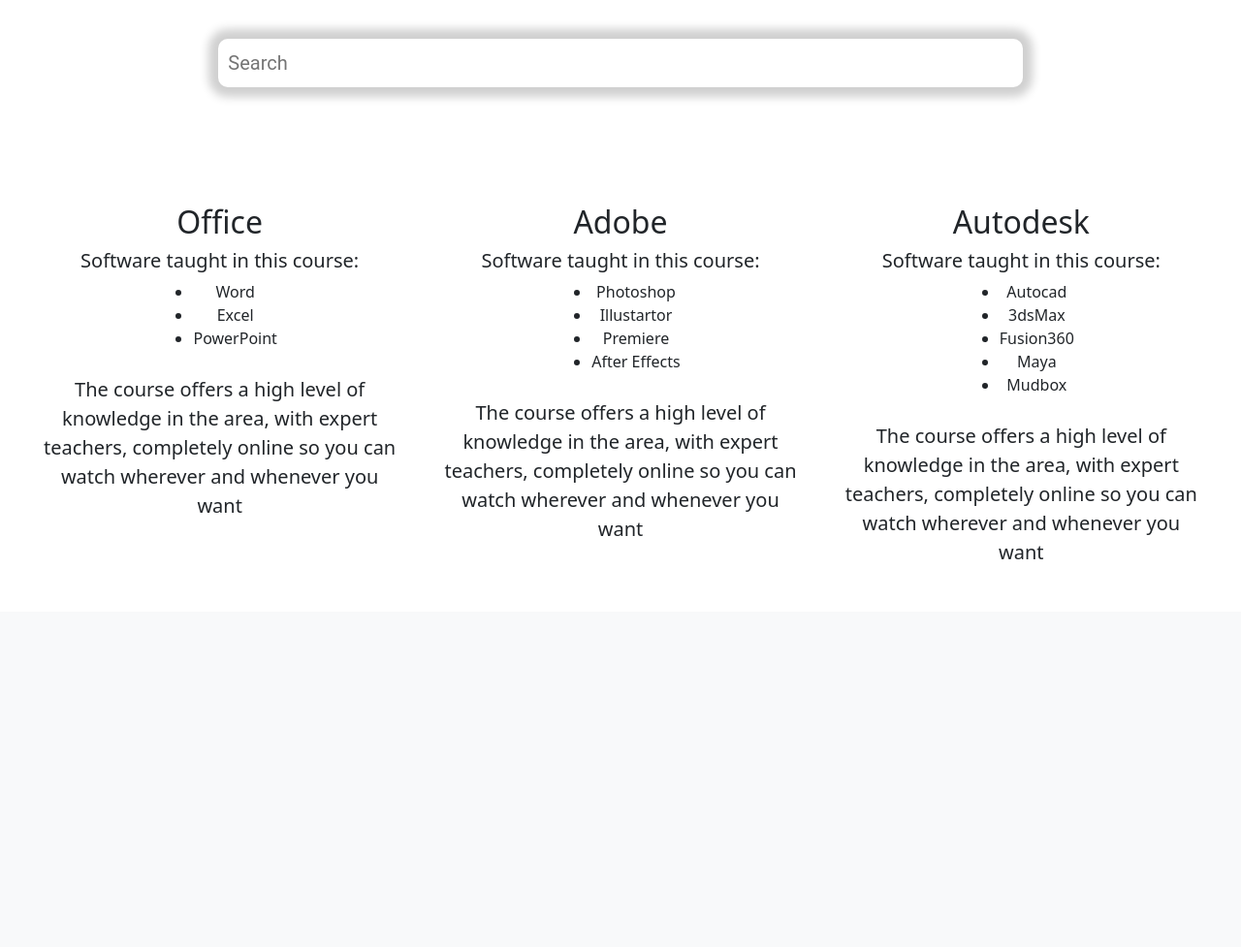
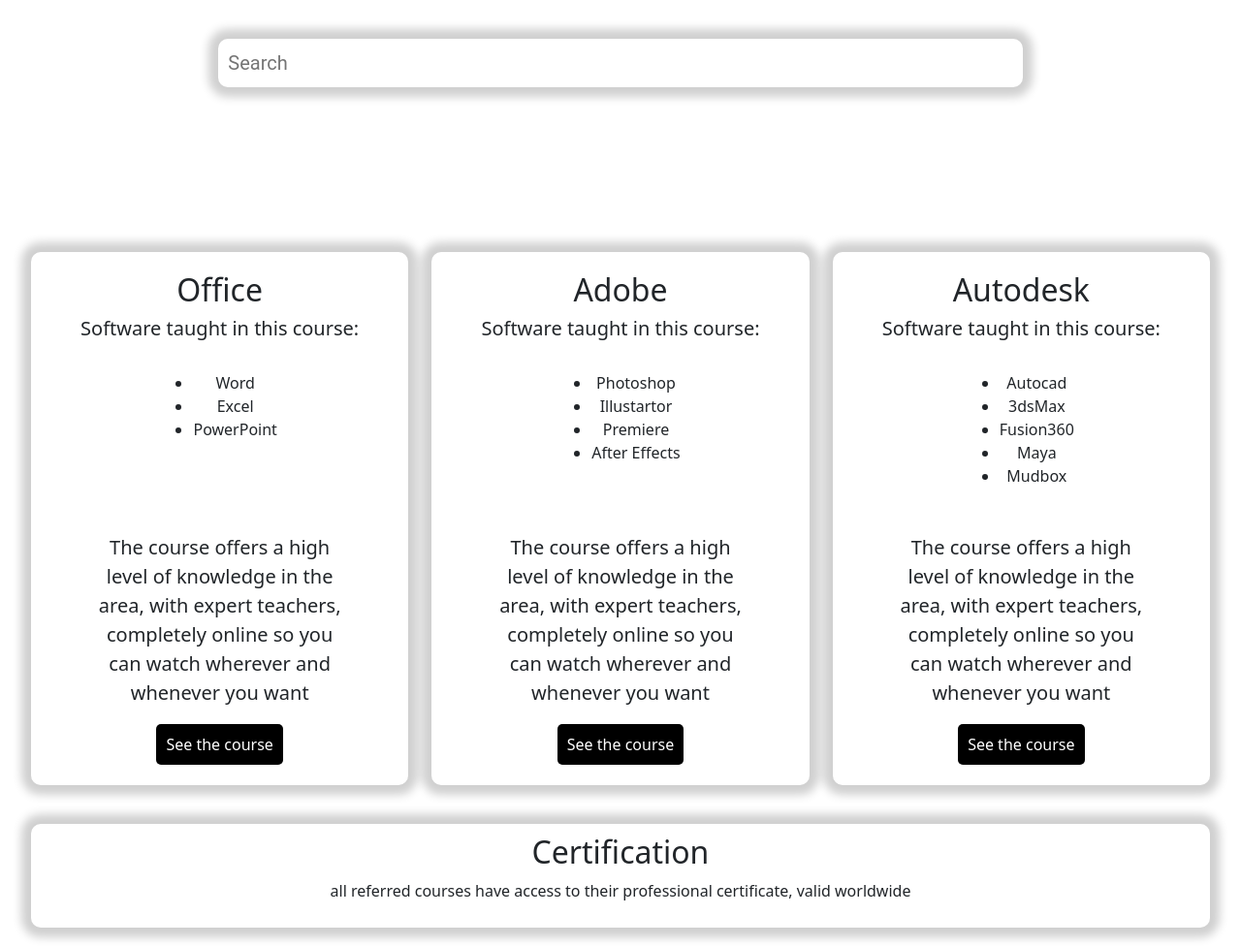
Before and after one commit to redystum/11th_grade_final_work, a PHP site: page / in a window 1280 px wide. Shown: the part 769-1746 px from the top of the page at 97% size. Before the commit the page ends 1346 px from the top, so only its background shows below. Run offline with PHP 8.4, Linux system fonts and the light colour scheme.

Commit message:
infos de curso

```diff
--- a/css/styleLogin.css
+++ b/css/styleLogin.css
@@ -6,11 +6,11 @@
 }
 
 * {
-    --smooth-blue: #008ecc;
+    --smooth-blue: #92bae0;
     --blue: #3e78b2;
-    --smooth-green: #d2d2d2;
     --black: #2a2b2a;
     --green: #44dc5b;
+    --orange: #f5c396;
 }
 
 ::-webkit-scrollbar {
--- a/css/styleMain.css
+++ b/css/styleMain.css
@@ -15,11 +15,11 @@
 }
 
 * {
-    --smooth-blue: #008ecc;
+    --smooth-blue: #92bae0;
     --blue: #3e78b2;
-    --grey: #dedede;
     --black: #2a2b2a;
     --green: #44dc5b;
+    --orange: #f5c396;
 }
 
 .maininput {
@@ -40,16 +40,19 @@
 .maininputdiv {
     margin-top: 20px;
 }
+
 .Stext {
     opacity: 0;
     transform: translateY(0px) !important;
     transition: 1s ease;
 }
+
 .arrowf {
     opacity: 0;
     transform: translateX(30px) !important;
     transition: 1s ease;
 }
+
 .arrowb {
     opacity: 0;
     transform: translateX(-30px) !important;
@@ -60,10 +63,12 @@
     opacity: 1;
     transform: translateY(0px) !important;
 }
+
 .arrowbAtive {
     opacity: 1;
     transform: translateX(0px) !important;
 }
+
 .arrowfAtive {
     opacity: 1;
     transform: translateX(0px) !important;
@@ -82,7 +87,7 @@
     text-decoration: none;
 }
 
-.carousel-caption{
+.carousel-caption {
     padding-bottom: 10rem !important;
     padding-right: 25rem !important;
     text-align: left !important;
@@ -97,19 +102,50 @@
     border-radius: 5px;
 }
 
-.cousesInfo{
+.cousesInfo {
     padding: 20px !important;
 }
 
-.cousesInfo .col-md-4 p{
+.coursesdiv {
+    box-shadow: 0 0 10px 10px rgba(0, 0, 0, 0.188);
+    border-radius: 10px;
+    height: 550px;
+    padding-top: 20px;
+    position: relative;
+    margin-top: 50px;
+}
+
+.coursesdiv .bottomdiv {
+    position: absolute;
+    bottom: 0px;
+    padding: 50px;
+    padding-bottom: 30px !important;
+}
+
+.bottomdiv a {
+    background-color: black;
+    padding: 10px;
+    text-decoration: none;
+    color: white;
+    border-radius: 5px;
+}
+
+.cousesInfo .col-md-4 p {
     padding: 10px !important;
     font-size: 20px !important;
 }
 
-.cousesInfo ul{
+.cousesInfo ul {
     text-align: center;
 }
 
-.cousesInfo ul{
+.cousesInfo ul {
     display: inline-block;
 }
+
+.coursesdivcert {
+    box-shadow: 0 0 10px 10px rgba(0, 0, 0, 0.188);
+    border-radius: 10px;
+    padding: 10px;
+    position: relative;
+}
--- a/index.html
+++ b/index.html
@@ -137,31 +137,45 @@
   <!-- sobre os cursos -->
   <div class="row text-center cousesInfo">
     <div class="col-md-4">
+      <div class="coursesdiv">
         <h2>Office</h2>
         <h5>Software taught in this course:</h5>
-      <div class="ulCenter">
+        <br>
         <ul>
           <li>Word</li>
           <li>Excel</li>
           <li>PowerPoint</li>
         </ul>
+        <div class="bottomdiv">
+          <p>The course offers a high level of knowledge in the area, with expert teachers, completely online so you can
+            watch wherever and whenever you want</p>
+          <a href="">See the course</a>
         </div>
-      <p class="text-">The course offers a high level of knowledge in the area, with expert teachers, completely online so you can watch wherever and whenever you want</p>
+      </div>
     </div>
     <div class="col-md-4">
+      <div class="coursesdiv">
         <h2>Adobe</h2>
         <h5>Software taught in this course:</h5>
+        <br>
         <ul>
           <li>Photoshop</li>
           <li>Illustartor</li>
           <li>Premiere</li>
           <li>After Effects</li>
         </ul>
-      <p>The course offers a high level of knowledge in the area, with expert teachers, completely online so you can watch wherever and whenever you want</p>
+        <div class="bottomdiv">
+          <p>The course offers a high level of knowledge in the area, with expert teachers, completely online so you can
+            watch wherever and whenever you want</p>
+          <a href="">See the course</a>
+        </div>
+      </div>
     </div>
     <div class="col-md-4">
+      <div class="coursesdiv">
         <h2>Autodesk</h2>
         <h5>Software taught in this course:</h5>
+        <br>
         <ul>
           <li>Autocad</li>
           <li>3dsMax</li>
@@ -169,7 +183,20 @@
           <li>Maya</li>
           <li>Mudbox</li>
         </ul>
-      <p>The course offers a high level of knowledge in the area, with expert teachers, completely online so you can watch wherever and whenever you want</p>
+        <div class="bottomdiv">
+          <p>The course offers a high level of knowledge in the area, with expert teachers, completely online so you can
+            watch wherever and whenever you want</p>
+          <a href="">See the course</a>
+        </div>
+      </div>
+    </div>
+  </div>
+  <div class="row cousesInfo">
+    <div class="col-md-12">
+      <div class="coursesdivcert text-center">
+        <h2>Certification</h2>
+        <p>all referred courses have access to their professional certificate, valid worldwide</p>
+      </div>
     </div>
   </div>
 
```
Also changed, not shown: README.md. Lines whose indentation alone changed are shown as unchanged.
